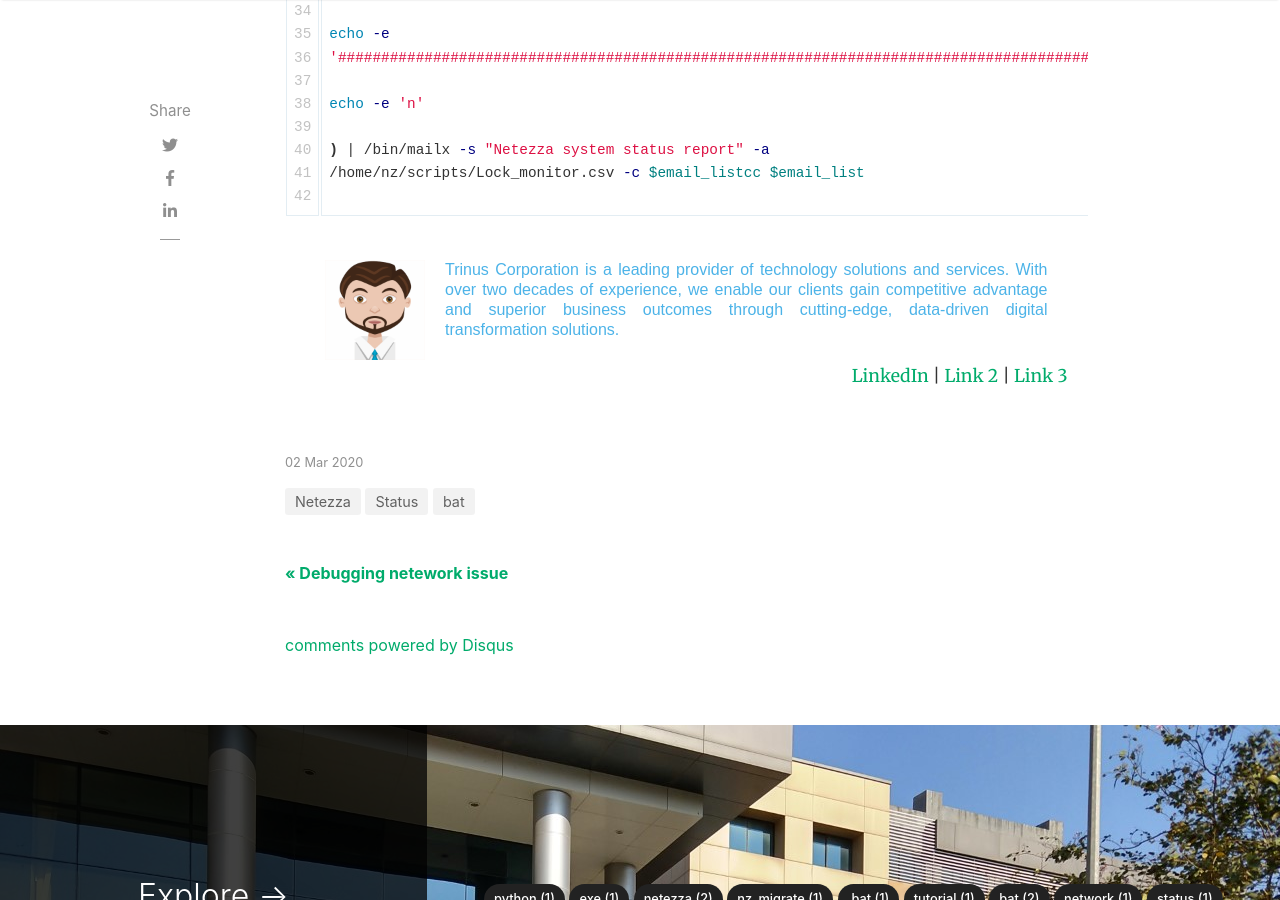
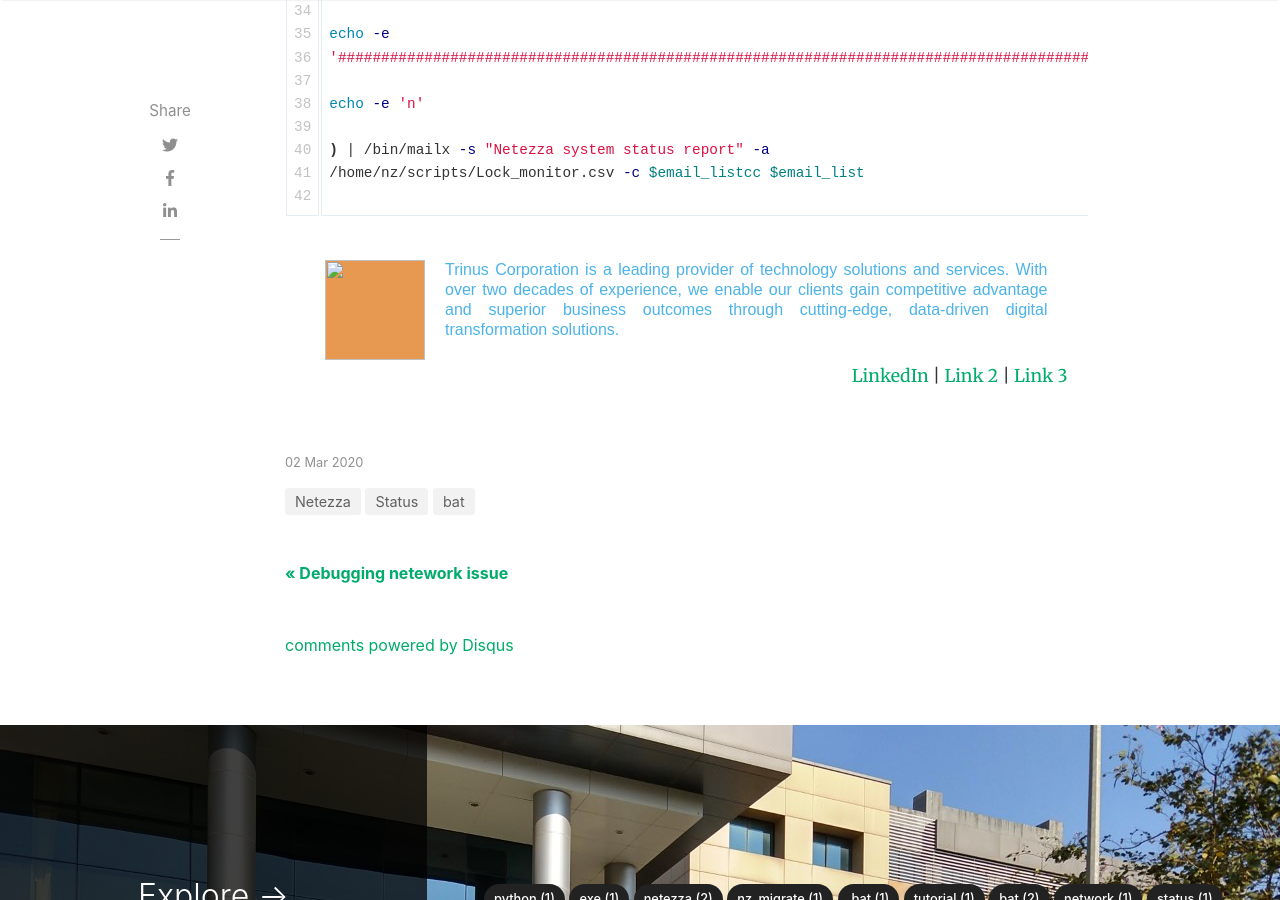
Before and after one commit to ashish-choudhari/weblog, a Jekyll site: the page built from _posts/2020-03-02-monitoring-server-status.md, in a window 1280 px wide and 900 px high, scrolled down 2575 px. Built offline with Jekyll 4.4.1, drawn with Linux system fonts in a browser that asks for light colours; nearby versions of some CDN libraries; comment, search, counter and statistics services are not loaded.

Commit message:
./ removed

````diff
--- a/_posts/2020-03-02-monitoring-server-status.md
+++ b/_posts/2020-03-02-monitoring-server-status.md
@@ -90,7 +90,7 @@
 
 ```
 <div style="Margin:20px;">
-            <img src="/assets/images/avatar.png" align="left" width="100" height="100" border="0" style="Margin:0 20px 20px 20px; background:#E79851;" />
+            <img src="assets/images/avatar.png" align="left" width="100" height="100" border="0" style="Margin:0 20px 20px 20px; background:#E79851;" />
             <p style="Margin:10px 20px 20px 20px; font:16px/1.25 sans-serif; color:#4CB3E8; text-align:justify;">
                Trinus Corporation is a leading provider of technology solutions and services. With over two decades of experience, we enable our clients gain competitive advantage and superior business outcomes through cutting-edge, data-driven digital transformation solutions.
             <p align="right">
````
